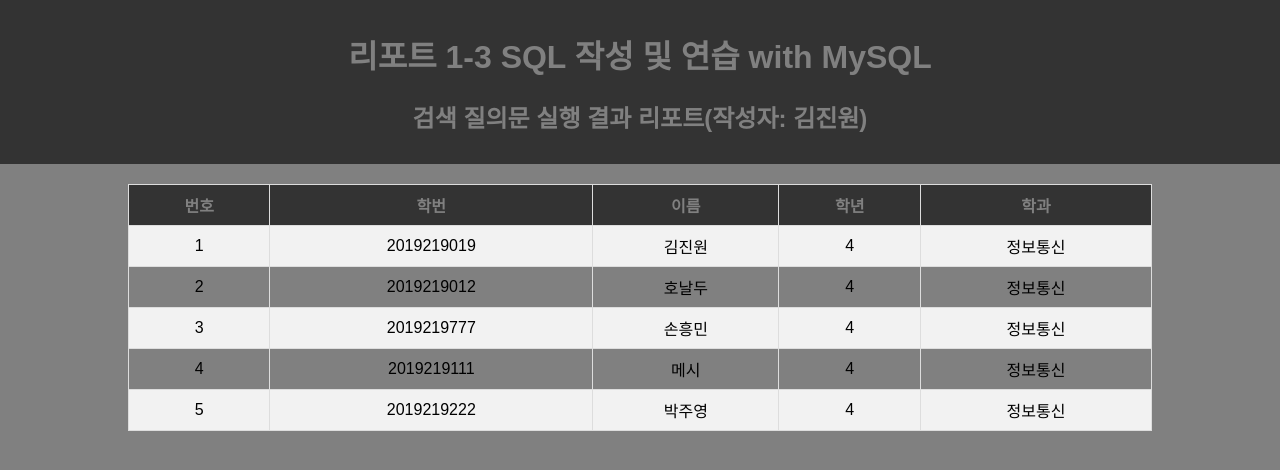
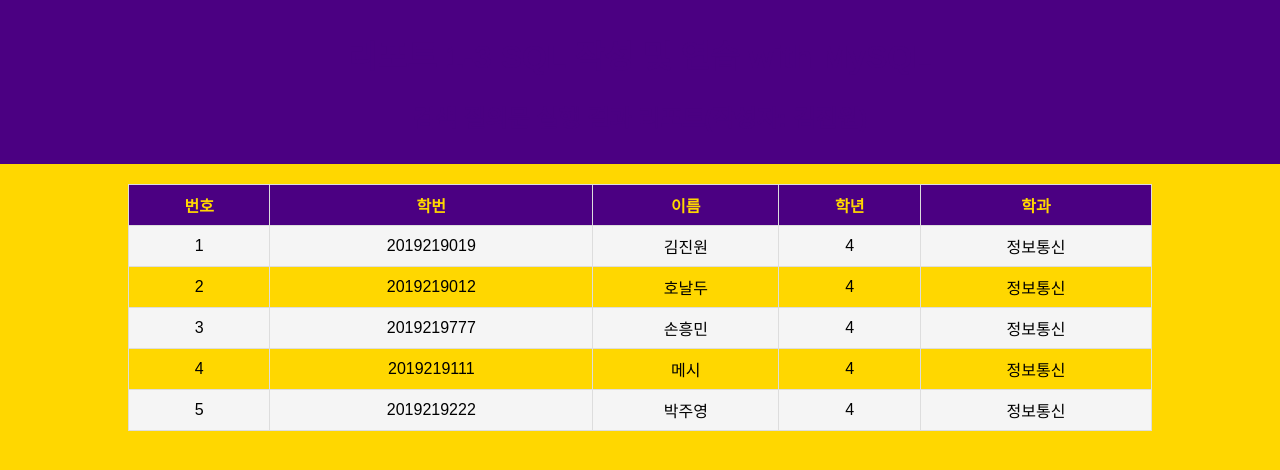
Before and after one commit to rlawlsdnjs2/sss, a plain HTML site: page index.html in a window 1280 px wide. Drawn offline with Linux system fonts and the light colour scheme.

Commit message:
Update index.html

```diff
--- a/index.html
+++ b/index.html
@@ -7,20 +7,20 @@
     <style>
         body {
             font-family: Arial, sans-serif;
-            background-color: #808080; /* 회색 배경으로 변경 */
+            background-color: #FFD700; /* 금색 배경으로 변경 */
             margin: 0;
             padding: 0;
         }
 
         header {
-            background-color: #333;
-            color: #808080; /* 회색으로 변경 */
+            background-color: #4B0082; /* 어두운 보라색으로 변경 */
+            color: #FFD700; /* 금색으로 변경 */
             text-align: center;
             padding: 10px;
         }
 
         h1, h2 {
-            color: #808080; /* 회색으로 변경 */
+            color: #4B0082; /* 어두운 보라색으로 변경 */
         }
 
         table {
@@ -36,12 +36,12 @@
         }
 
         th {
-            background-color: #333;
-            color: #808080; /* 회색으로 변경 */
+            background-color: #4B0082; /* 어두운 보라색으로 변경 */
+            color: #FFD700; /* 금색으로 변경 */
         }
 
         tr:nth-child(even) {
-            background-color: #f2f2f2;
+            background-color: #F5F5F5; /* 연한 회색으로 변경 */
         }
     </style>
 </head>
```
